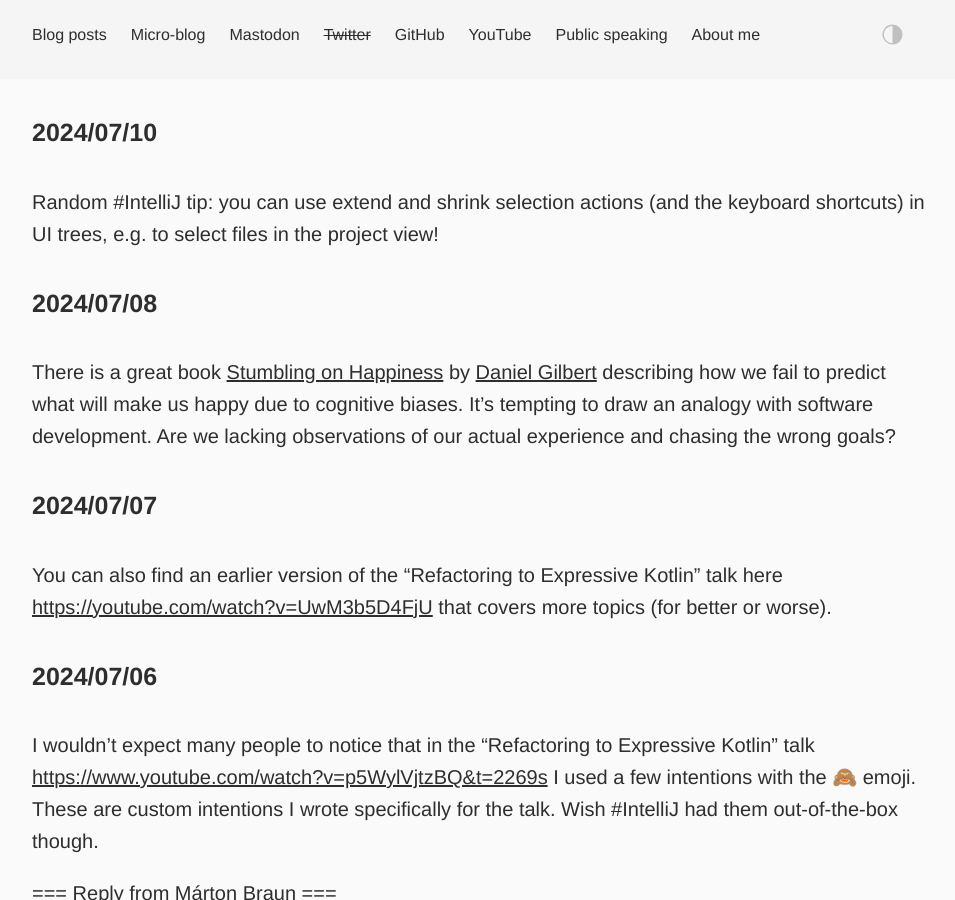
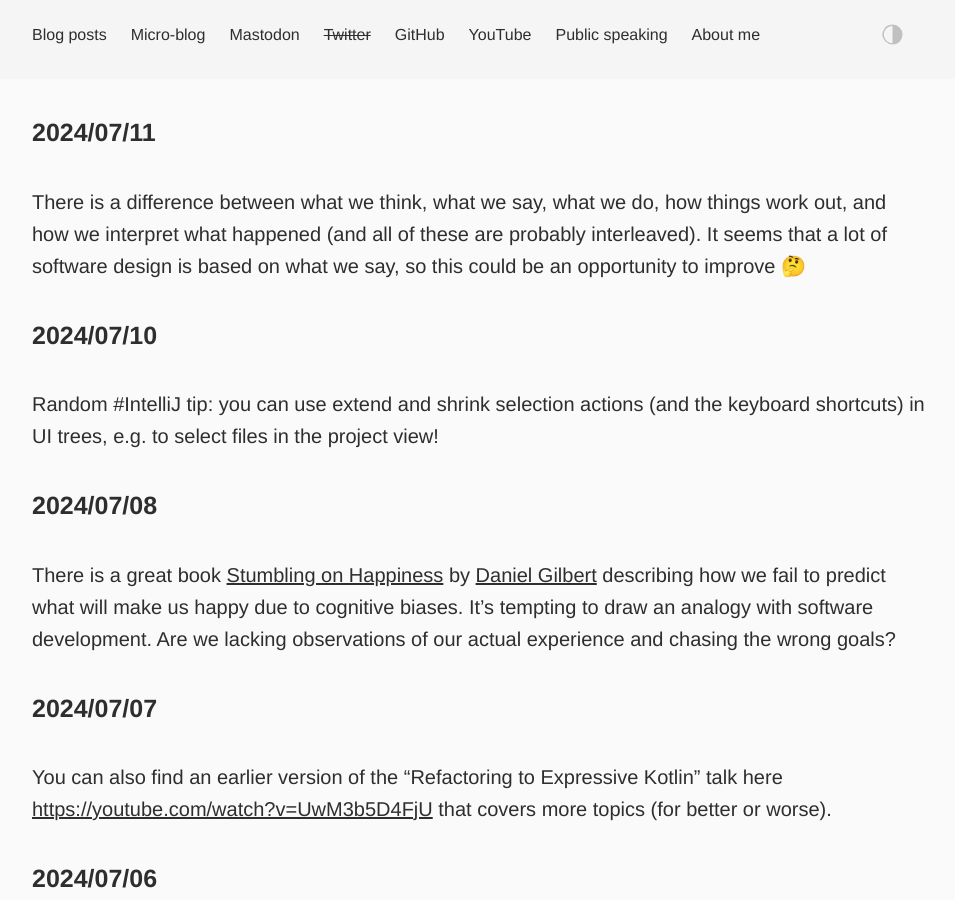
Before and after one commit to dkandalov/dkandalov.github.io, a Jekyll site: the page built from micro-blog.md, in a window 1280 px wide and 900 px high. Shown: the whole window, without its empty margins (160-1115 px from the left). Built offline with Jekyll 4.4.1, drawn with Linux system fonts in a browser that asks for light colours.

Commit message:
updated micro-blog

```diff
--- a/micro-blog.md
+++ b/micro-blog.md
@@ -2,6 +2,9 @@
 layout: post
 permalink: /micro-blog/
 ---
+
+#### 2024/07/11
+There is a difference between what we think, what we say, what we do, how things work out, and how we interpret what happened (and all of these are probably interleaved). It seems that a lot of software design is based on what we say, so this could be an opportunity to improve 🤔
 
 #### 2024/07/10
 Random #IntelliJ tip: you can use extend and shrink selection actions (and the keyboard shortcuts) in UI trees, e.g. to select files in the project view!
```
